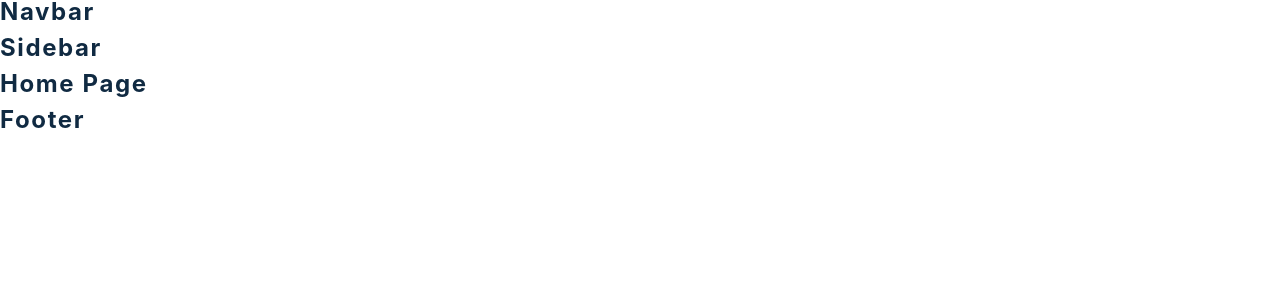
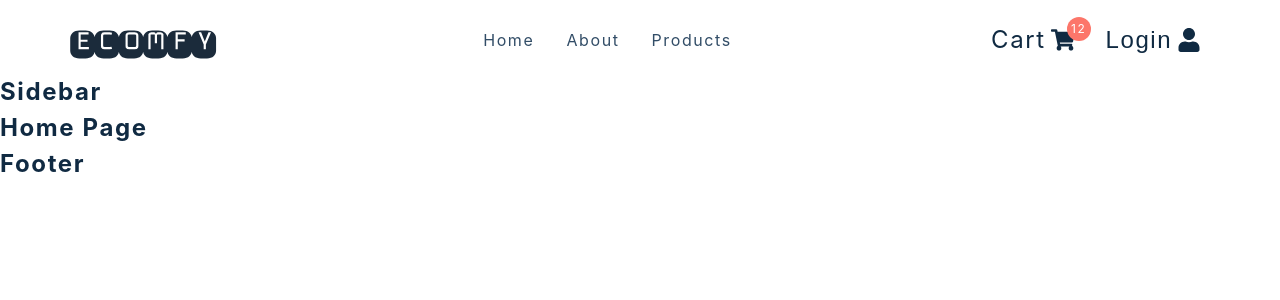
Before and after one commit to ItryCode/ecomfy, a React (Create React App) app: page / in a window 1280 px wide. Shown: the top 300 px of the page. Built offline with nearby package versions, Linux system fonts and the light colour scheme; the HTML template or start-up script is replaced by a standard one.

Commit message:
Setup Navbar

```diff
--- a/src/components/CartButtons.js
+++ b/src/components/CartButtons.js
@@ -1,14 +1,32 @@
-import React from 'react'
-import { FaShoppingCart, FaUserMinus, FaUserPlus } from 'react-icons/fa'
-import { Link } from 'react-router-dom'
-import styled from 'styled-components'
-import { useProductsContext } from '../context/products_context'
-import { useCartContext } from '../context/cart_context'
-import { useUserContext } from '../context/user_context'
+import React from "react";
+import {
+  FaShoppingCart,
+  FaUser,
+  FaUserMinus,
+  FaUserPlus,
+} from "react-icons/fa";
+import { Link } from "react-router-dom";
+import styled from "styled-components";
+import { useProductsContext } from "../context/products_context";
+import { useCartContext } from "../context/cart_context";
+import { useUserContext } from "../context/user_context";
 
 const CartButtons = () => {
-  return <h4>cart buttons </h4>
-}
+  return (
+    <Wrapper className="cart-btn-wrapper">
+      <Link to="/cart" className="cart-btn">
+        Cart
+        <span className="cart-container">
+          <FaShoppingCart />
+          <span className="cart-value">12</span>
+        </span>
+      </Link>
+      <button type="button" className="auth-btn">
+        Login <FaUser />
+      </button>
+    </Wrapper>
+  );
+};
 
 const Wrapper = styled.div`
   display: grid;
@@ -38,7 +56,7 @@
     position: absolute;
     top: -10px;
     right: -16px;
-    background: var(--clr-primary-5);
+    background: #fc766aff;
     width: 16px;
     height: 16px;
     display: flex;
@@ -62,5 +80,5 @@
       margin-left: 5px;
     }
   }
-`
-export default CartButtons
+`;
+export default CartButtons;
--- a/src/components/Navbar.js
+++ b/src/components/Navbar.js
@@ -1,16 +1,40 @@
-import React from 'react'
-import styled from 'styled-components'
-import logo from '../assets/logo.svg'
-import { FaBars } from 'react-icons/fa'
-import { Link } from 'react-router-dom'
-import { links } from '../utils/constants'
-import CartButtons from './CartButtons'
-import { useProductsContext } from '../context/products_context'
-import { useUserContext } from '../context/user_context'
+import React from "react";
+import styled from "styled-components";
+import logo from "../assets/newlogo.svg";
+import { FaBars } from "react-icons/fa";
+import { Link } from "react-router-dom";
+import { links } from "../utils/constants";
+import CartButtons from "./CartButtons";
+import { useProductsContext } from "../context/products_context";
+import { useUserContext } from "../context/user_context";
 
 const Nav = () => {
-  return <h4>navbar</h4>
-}
+  return (
+    <NavContainer>
+      <div className="nav-center">
+        <div className="nav-header">
+          <Link to="/">
+            <img src={logo} alt="ecomfy" />
+          </Link>
+          <button type="button" className="nav-toggle">
+            <FaBars />
+          </button>
+        </div>
+        <ul className="nav-links">
+          {links.map((link) => {
+            const { id, text, url } = link;
+            return (
+              <li key={id}>
+                <Link to={url}>{text}</Link>
+              </li>
+            );
+          })}
+        </ul>
+        <CartButtons />
+      </div>
+    </NavContainer>
+  );
+};
 
 const NavContainer = styled.nav`
   height: 5rem;
@@ -35,7 +59,7 @@
   .nav-toggle {
     background: transparent;
     border: transparent;
-    color: var(--clr-primary-5);
+    color: #1b2b3b;
     cursor: pointer;
     svg {
       font-size: 2rem;
@@ -69,7 +93,7 @@
         letter-spacing: var(--spacing);
         padding: 0.5rem;
         &:hover {
-          border-bottom: 2px solid var(--clr-primary-7);
+          border-bottom: 2px solid #1b2b3b;
         }
       }
     }
@@ -77,6 +101,6 @@
       display: grid;
     }
   }
-`
+`;
 
-export default Nav
+export default Nav;
```
Also changed, not shown: src/assets/newlogo.svg (added).
